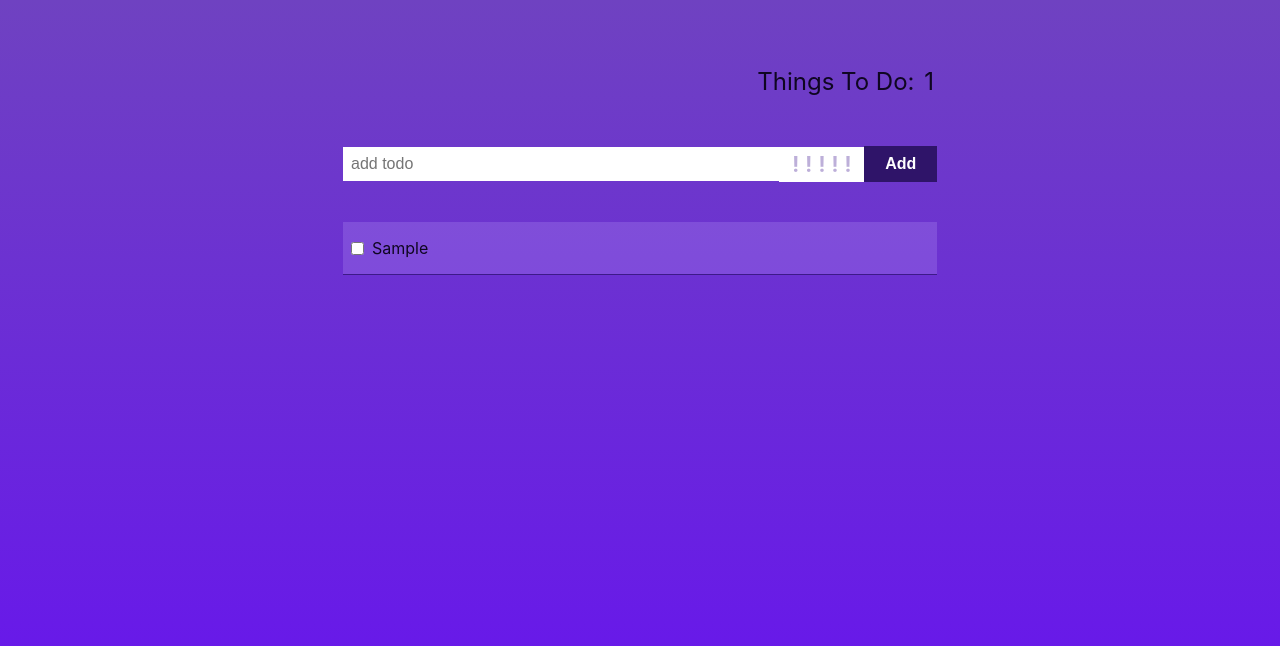
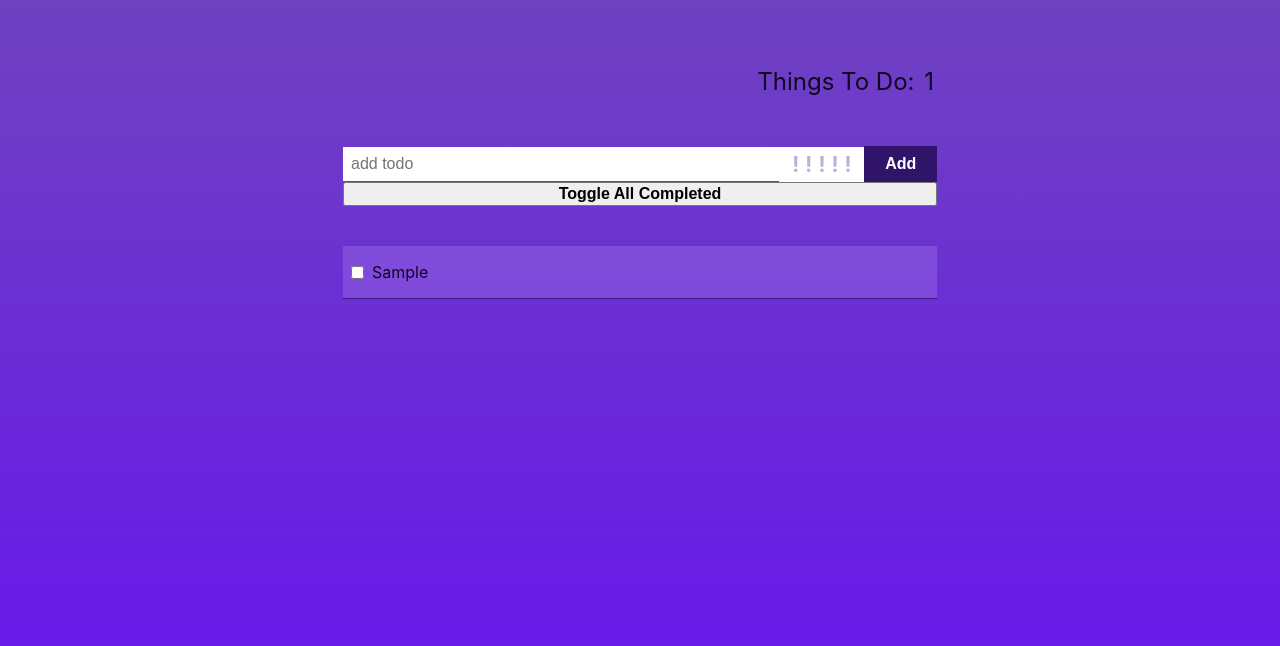
Before and after one commit to robotspacefish/todo-list-react, a React (Create React App) app: page / in a window 1280 px wide. Both pictures are taken after typing "Sample" into the empty fields and a click on the button "Add". Shown: the top 646 px of the page. Built offline with nearby package versions, Linux system fonts and the light colour scheme.

Commit message:
toggle all button

```diff
--- a/src/containers/App.js
+++ b/src/containers/App.js
@@ -128,6 +128,16 @@ class App extends Component {
 
         <AddTodo handleAddTodo={this.handleAddTodo} />
 
+
+        {
+          this.state.active.length > 0 &&
+          <button
+            id="toggle-all-completed"
+            onClick={this.toggleAllCompleted}>
+            Toggle All {this.state.toggleCompleted ? "Active" : "Completed"}
+          </button>
+        }
+
         <TodoList
           todos={this.state.active}
           handleDeleteTodo={this.handleDeleteTodo}
```
